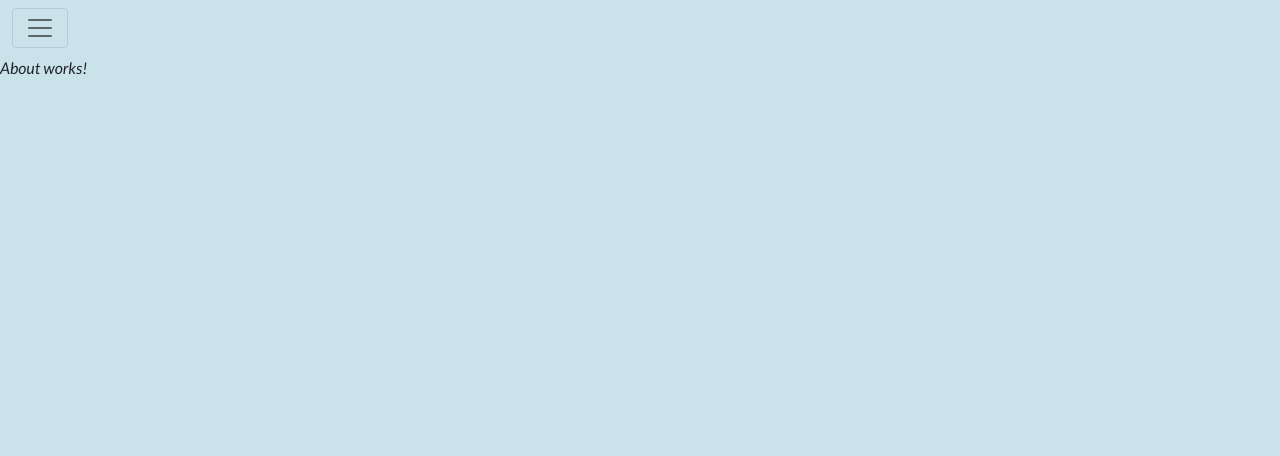
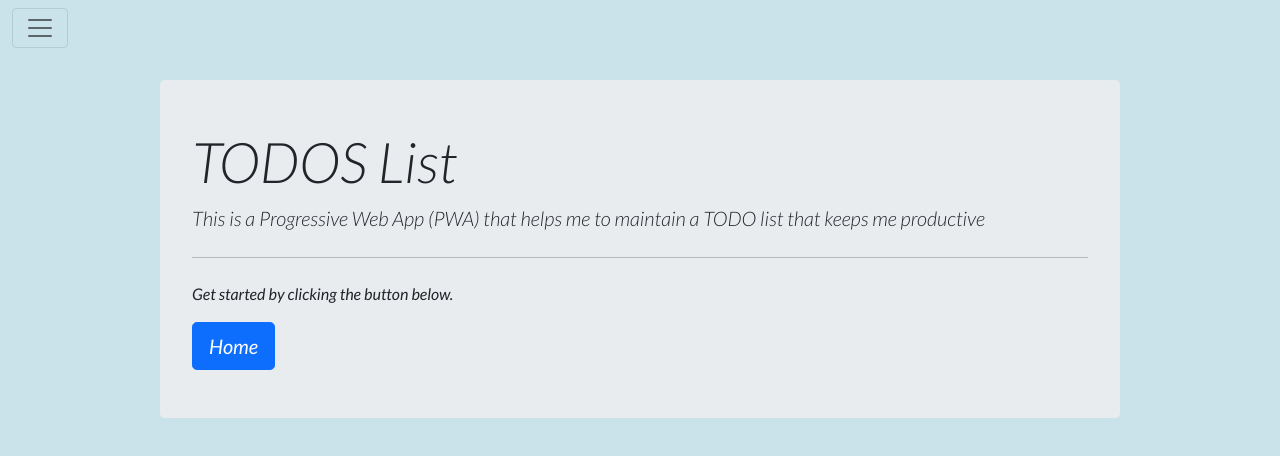
Before and after one commit to aditdesai/todo-website, a React (Create React App) app: page /about in a window 1280 px wide. Shown: the top 456 px of the page. Built offline with nearby package versions, Linux system fonts and the light colour scheme.

Commit message:
Updated about page

```diff
--- /dev/null
+++ b/src/Components/About.css
@@ -0,0 +1,6 @@
+.jumbotron {
+    width: 75vw;
+    padding: 3rem 2rem;
+    background-color: #e9ecef;
+    border-radius: .3rem;
+  }
--- a/src/Components/About.js
+++ b/src/Components/About.js
@@ -1,7 +1,14 @@
+import "./About.css";
+import { Link } from "react-router-dom";
+
 export const About = () => {
     return (
-        <>
-            <div> About works! </div>
-        </>
+        <div className="jumbotron my-4 mx-auto">
+            <h1 className="display-4">TODOS List</h1>
+            <p className="lead">This is a Progressive Web App (PWA) that helps me to maintain a TODO list that keeps me productive</p>
+            <hr className="my-4"/>
+            <p>Get started by clicking the button below.</p>
+            <Link className="btn btn-primary btn-lg" to="/">Home</Link>
+        </div>
     )
 }
--- a/src/Components/Todos.css
+++ b/src/Components/Todos.css
@@ -16,11 +16,12 @@ form {
 
 .todo-input-field {
     font-family: 'Alegreya', serif;
+    font-size: large;
     border: 1px solid black;
     border-radius: 12px;
     text-align: center;
 
-    width: 280px;
+    width: 300px;
 }
 
 
--- a/src/Components/Todos.js
+++ b/src/Components/Todos.js
@@ -19,8 +19,8 @@ export default function Todos(props) {
         <div className="container sizing">
             <img src={image} alt="lazy" width="270px" height="270px"/>
             <form onSubmit={onAdd}>
-                <input type="text" className="mb-2 todo-input-field" ref={todo_title} placeholder="TODO" maxLength={60}></input>
-                <button type="submit" className="btn btn-sm btn-primary mx-3 mb-3">Add</button>
+                <input type="text" className="mb-2 todo-input-field p-1" ref={todo_title} placeholder="TODO" maxLength={60}></input>
+                <button type="submit" className="btn btn btn-primary p mb-3">Add</button>
             </form>
             {
                 props.todos.length === 0 ? <p> Nothing to do... Take a break! </p> :
```
